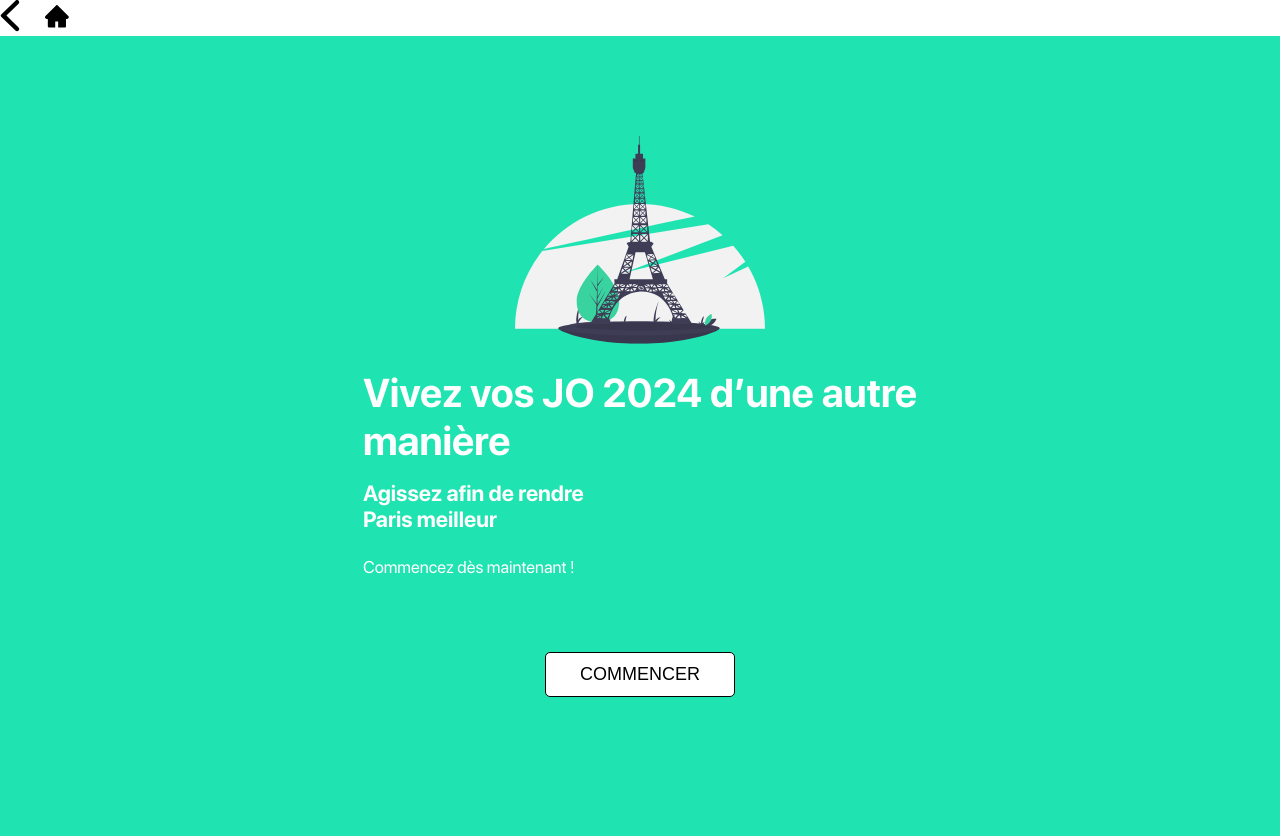
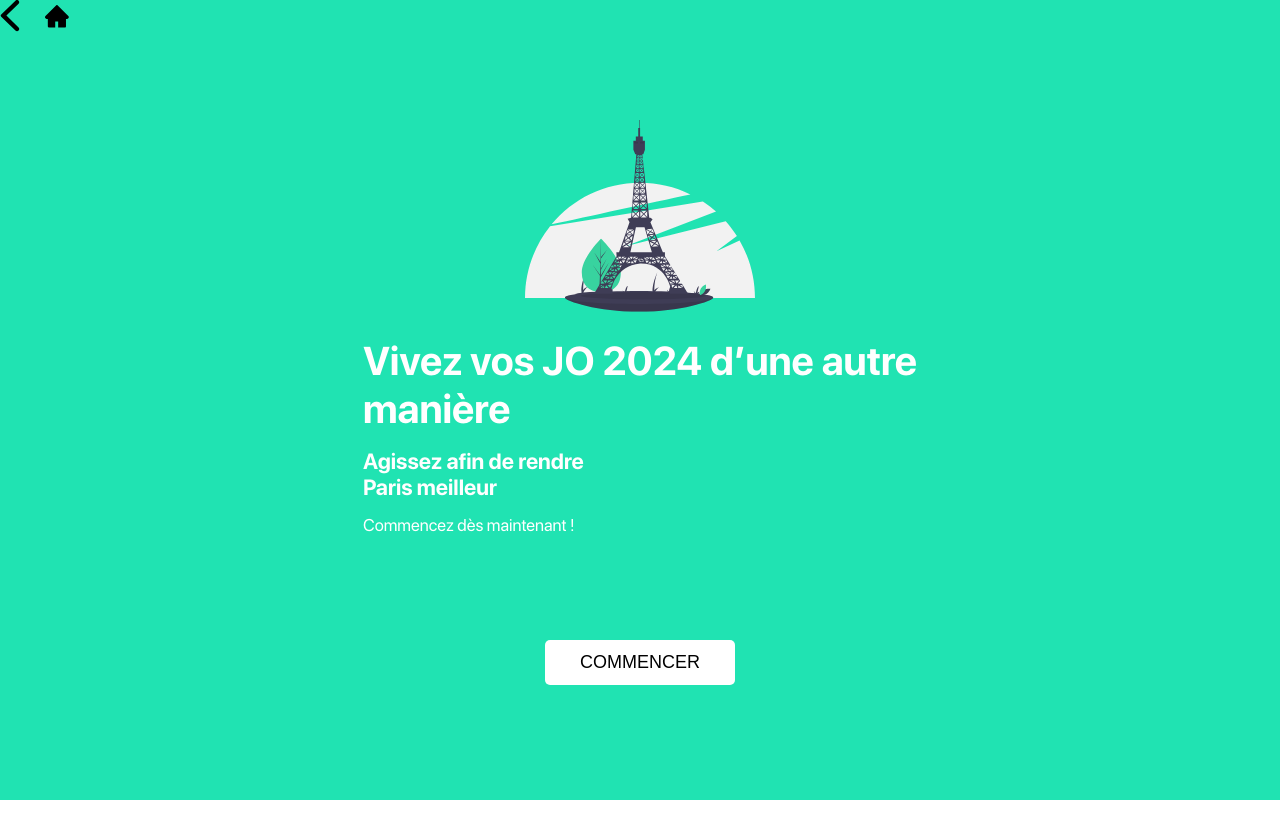
Before and after one commit to JulianRomana/front-fil-rouge, a React (Create React App) app: page / in a window 1280 px wide. After the commit the page ends 800 px from the top, so only its background shows below. Built offline with nearby package versions, Linux system fonts and the light colour scheme.

Commit message:
feat(header): lower spacing on splashscreen

```diff
--- a/src/components/Button.jsx
+++ b/src/components/Button.jsx
@@ -2,7 +2,7 @@ import React from 'react'
 import styled from 'styled-components'
 import PropTypes from 'prop-types'
 
-const Button = ({reversed, content,}) => {
+const Button = ({reversed, content,outline,}) => {
 
   const StyledButton = styled.button`
     padding: 1rem .8rem;
@@ -17,7 +17,7 @@ const Button = ({reversed, content,}) => {
   const ConditionalButton = styled(StyledButton)`
     background-color: ${reversed ? '#20E3B2' : '#FFFFFF'};
     color: ${reversed ? '#FFFFFF' : 'black'};
-    border: solid 1px ${reversed ? 'none' : '#000'};
+    border: solid 1px ${reversed || !outline ? 'none' : '#000'};
   `
 
   return (
@@ -30,6 +30,7 @@ const Button = ({reversed, content,}) => {
 Button.propTypes = {
   reversed: PropTypes.bool,
   content: PropTypes.string,
+  outline: PropTypes.bool,
 }
 
 export default Button
--- a/src/modules/Header.jsx
+++ b/src/modules/Header.jsx
@@ -6,6 +6,7 @@ import home from '../assets/images/home.svg'
 const Header = ({children,}) => {
 
   const Wrapper = styled.header`
+    position: fixed;
     display: flex;
     justify-content: space-between;
   `
--- a/src/pages/SplashScreen.jsx
+++ b/src/pages/SplashScreen.jsx
@@ -17,7 +17,7 @@ const SplashScreen = () => {
     display: flex;
     flex-direction: column;
     align-items: center;
-    padding: 0 1.5rem 4rem;
+    padding: 3.5rem 1.5rem 3rem;
   `
 
   const Contents = styled.div`
@@ -25,13 +25,13 @@ const SplashScreen = () => {
     flex-direction: column;
     align-items: flex-start;
     justify-content: center;
-    font-family: 'Sf-Pro-Display';
+    margin-bottom: 3rem;
     color: white;
   `
 
   const Logo = styled.img`
     margin-bottom: 2.5rem;
-    width: 25rem;
+    width: 23rem;
   `
 
   const Title = styled.h1`
@@ -44,11 +44,10 @@ const SplashScreen = () => {
   `
 
   const SecondSubtitle = styled.h3`
-    margin-bottom: 25px;
+    margin-bottom: 1.5rem;
   `
 
   const Excergue = styled.p`
-    margin-bottom: 3rem;
     font-size: 1.7rem;
 
     @media (min-width: 400px) {
@@ -65,7 +64,7 @@ const SplashScreen = () => {
           <SecondSubtitle>Agissez afin de rendre<br></br>Paris meilleur</SecondSubtitle>
           <Excergue>Commencez dès maintenant !</Excergue>
         </Contents>
-        <Button content="COMMENCER"/>
+        <Button outline={false} content="COMMENCER"/>
       </Wrapper>
     </Main>
   )
```
